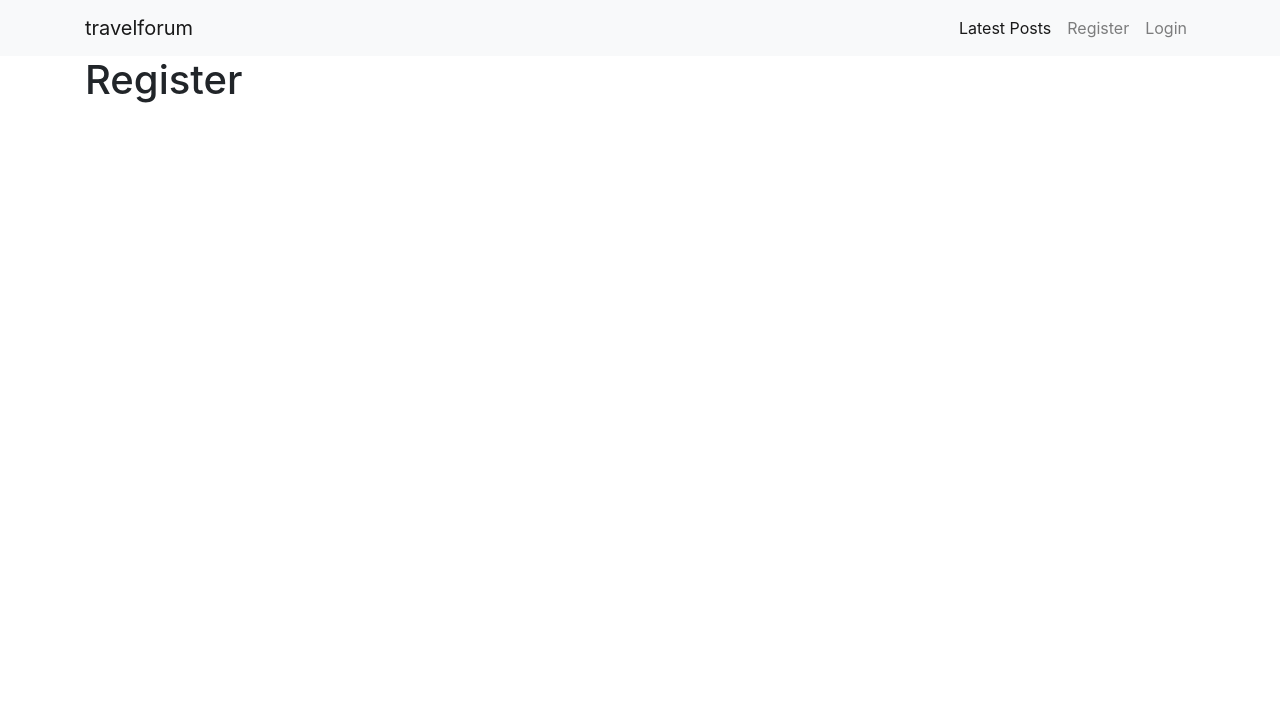
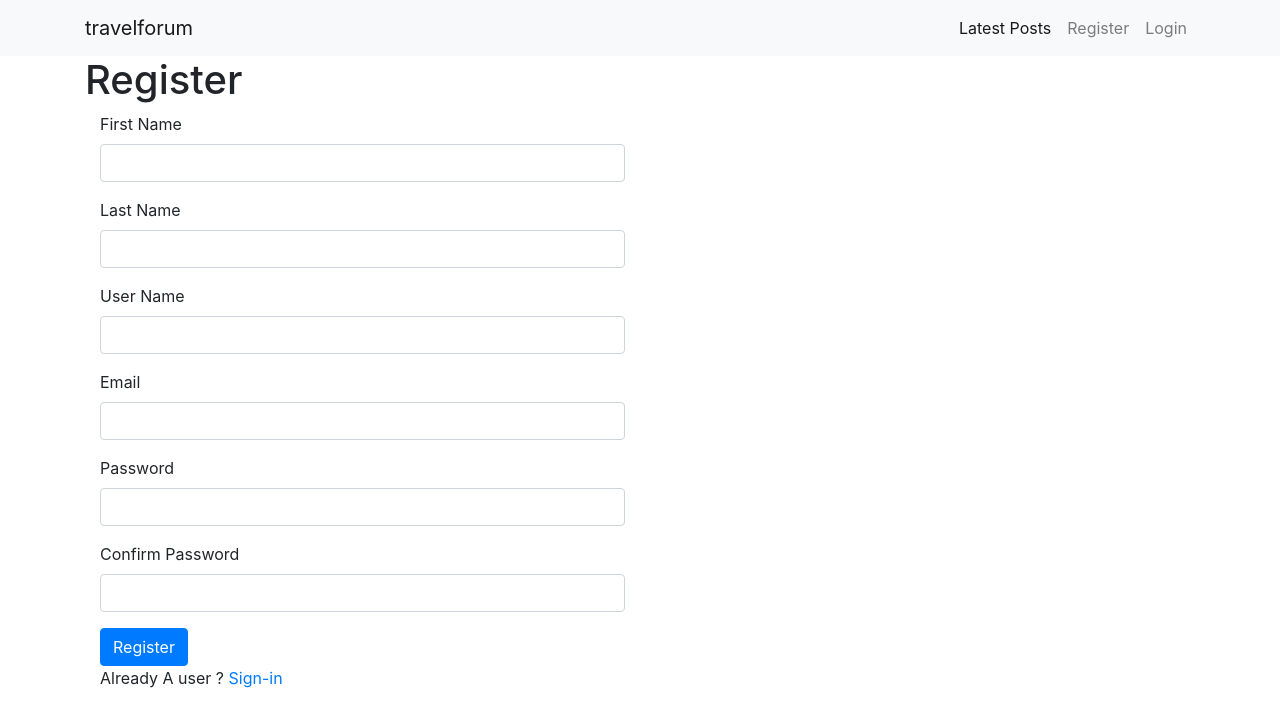
Before and after one commit to Hemanth998/travelforum, a React (Create React App) app in the folder client/: page /register in a window 1280 px wide. Shown: the top 726 px of the page. Built offline with nearby package versions, Linux system fonts and the light colour scheme.

Commit message:
Backend Complete, front-end v 1.0.0

```diff
--- a/client/src/App.css
+++ b/client/src/App.css
@@ -0,0 +1,4 @@
+.red{
+    background-color: red;
+    color: #ffffff;
+}
--- a/client/src/App.js
+++ b/client/src/App.js
@@ -18,6 +18,7 @@ const App = () => (
           <Route exact path = "/register" component={Register} />
           <Route exact path = "/login" component={Login} />
           <Route exact path = "/posts/:urlSlug" component={PostPage} />
+          {/* <Route exact path = "/users/:userName" component={userDashBoard} /> */}
 
         </Switch>
     </Fragment>
--- a/client/src/components/auth/Login.js
+++ b/client/src/components/auth/Login.js
@@ -1,10 +1,12 @@
 import React, { Component } from 'react'
+import {Link} from 'react-router-dom';
 import axios from "axios";
 class Login extends Component {
 
   state = {
     email : '',
-    password : ''
+    password : '',
+    errors: []
   }
 
  onChange = e => {
@@ -35,21 +37,40 @@ class Login extends Component {
 
       const res = await axios.post("/api/auth", body, config);
 
-      console.log('Login Successful');
+      alert('Login Successful');
+
+      this.setState({
+        errors : []
+    })
+
 
       console.log(res);
       //display success message
     } catch (err) {
       console.log(err.response.data);
       //display error messages
+      this.setState({
+        errors : err.response.data.errors
+    })
     }
   }
 
   render() {
+
+
+    const errors = this.state.errors.map(err => {
+      return (
+      <p>
+          <span className="red">{err.msg}</span><br/>
+      </p>
+
+      )
+  })
+
     return (
       <div className="container">
       <h1>Login</h1>
-
+      {errors}
       <div className="col-md-4">
         <form onSubmit={e => this.onSubmit(e)}>
           <div className="form-group">
@@ -76,6 +97,7 @@ class Login extends Component {
           </div>
           <input type="submit" className="btn btn-primary" value="Login" />
         </form>
+        <p>Not A User ? <Link to="/register">Sign-Up</Link> for free</p>
       </div>
     </div>
     )
--- a/client/src/components/auth/Register.js
+++ b/client/src/components/auth/Register.js
@@ -1,12 +1,172 @@
-import React, { Component } from 'react'
- class Register extends Component {
-    render() {
+import React, { Component } from "react";
+import {Link} from 'react-router-dom';
+import axios from "axios";
+class Register extends Component {
+  state = {
+    firstName: "",
+    lastName: "",
+    userName: "",
+    email: "",
+    password: "",
+    password1: "",
+    errors: []
+  };
+
+  onChange = e => {
+    this.setState({
+      [e.target.name]: e.target.value
+    });
+  };
+
+  onSubmit = async e => {
+    e.preventDefault();
+
+    const {
+      firstName,
+      lastName,
+      userName,
+      email,
+      password,
+      password1
+    } = this.state;
+
+    const newUser = {
+      firstName,
+      lastName,
+      userName,
+      email,
+      password
+    };
+
+    try {
+      const config = {
+        headers: {
+          "Content-Type": "application/json"
+        }
+      };
+
+      const body = JSON.stringify(newUser);
+
+      const res = await axios.post("/api/users", body, config);
+
+      if(password1 !== password){
+          this.setState({
+              errors : [{
+                  msg : "Password and Confirm Password Doesn't match"
+              }]
+          })
+      }
+
+      console.log("Registration Successful");
+
+      console.log(res);
+      //display success message
+    } catch (err) {
+      console.log(err.response.data);
+      this.setState({
+          errors : err.response.data.errors
+      })
+      //display error messages
+    }
+  };
+
+  render() {
+
+    const errors = this.state.errors.map(err => {
         return (
-            <div className="container">
-                <h1>Register</h1>
+        <p>
+            <span className="red">{err.msg}</span><br/>
+        </p>
+
+        )
+    })
+
+    return (
+
+      <div className="container">
+        <h1>Register</h1>
+
+        {errors}
+
+        <div className="col-md-6">
+          <form onSubmit={e => this.onSubmit(e)}>
+            <div className="form-group">
+              <label htmlFor="firstNameField">First Name</label>
+              <input
+                type="text"
+                name="firstName"
+                id="firstNameField"
+                value={this.state.firstName}
+                onChange={e => this.onChange(e)}
+                className="form-control"
+              />
             </div>
-        )
-    }
+            <div className="form-group">
+              <label htmlFor="lastNameField">Last Name</label>
+              <input
+                type="text"
+                name="lastName"
+                id="lastNameField"
+                value={this.state.lastName}
+                onChange={e => this.onChange(e)}
+                className="form-control"
+              />
+            </div>
+            <div className="form-group">
+              <label htmlFor="userNameField">User Name</label>
+              <input
+                type="text"
+                name="userName"
+                id="userNameField"
+                value={this.state.userName}
+                onChange={e => this.onChange(e)}
+                className="form-control"
+              />
+            </div>
+            <div className="form-group">
+              <label htmlFor="emailField">Email</label>
+              <input
+                type="text"
+                name="email"
+                id="emailField"
+                value={this.state.email}
+                onChange={e => this.onChange(e)}
+                className="form-control"
+              />
+            </div>
+            <div className="form-group">
+              <label htmlFor="passwordField">Password</label>
+              <input
+                type="password"
+                name="password"
+                id="passwordField"
+                value={this.state.password}
+                onChange={e => this.onChange(e)}
+                className="form-control"
+              />
+            </div>
+            <div className="form-group">
+              <label htmlFor="password1Field">Confirm Password</label>
+              <input
+                type="password"
+                name="password1"
+                id="password1Field"
+                value={this.state.password1}
+                onChange={e => this.onChange(e)}
+                className="form-control"
+              />
+            </div>
+            <input type="submit" className="btn btn-primary" value="Register" />
+          </form>
+
+          <p>Already A user ? <Link to="/login">Sign-in</Link></p>
+        </div>
+      </div>
+    );
+
+
+
+  }
 }
 
 export default Register;
```
